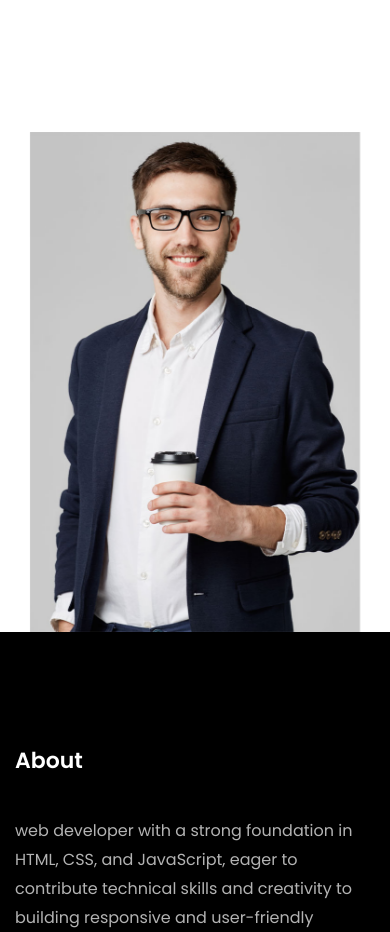
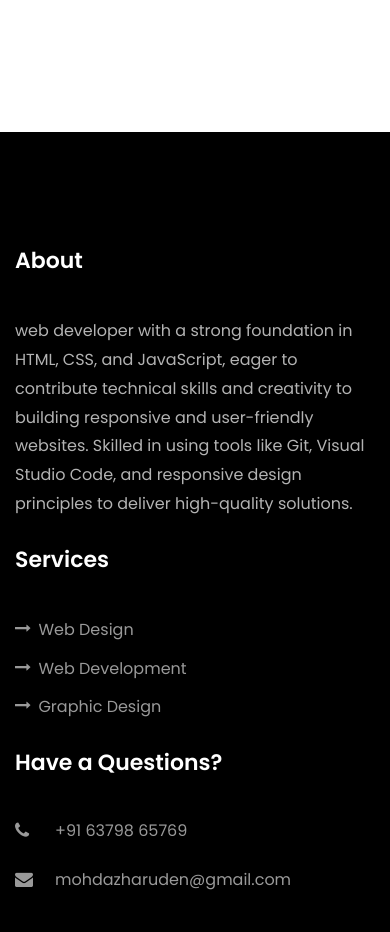
Before and after one commit to its-azhar/portfolio, a plain HTML site: page index.html in a window 390 px wide. Shown: the part 7500-8432 px from the top of the page. Drawn offline with nearby package versions, Linux system fonts and the light colour scheme; files that its build step writes are made by us from their sources; files whose address does not match are found by name.

Commit message:
second commit

```diff
--- a/index.html
+++ b/index.html
@@ -408,11 +408,7 @@
 
 
 
-          <div class="col-md-6 d-flex">
-          	<div class="img" style="background-image: url(images/about.jpg);"></div>
-          </div>
-        </div>
-      </div>
+
     </section>
 
 
```
